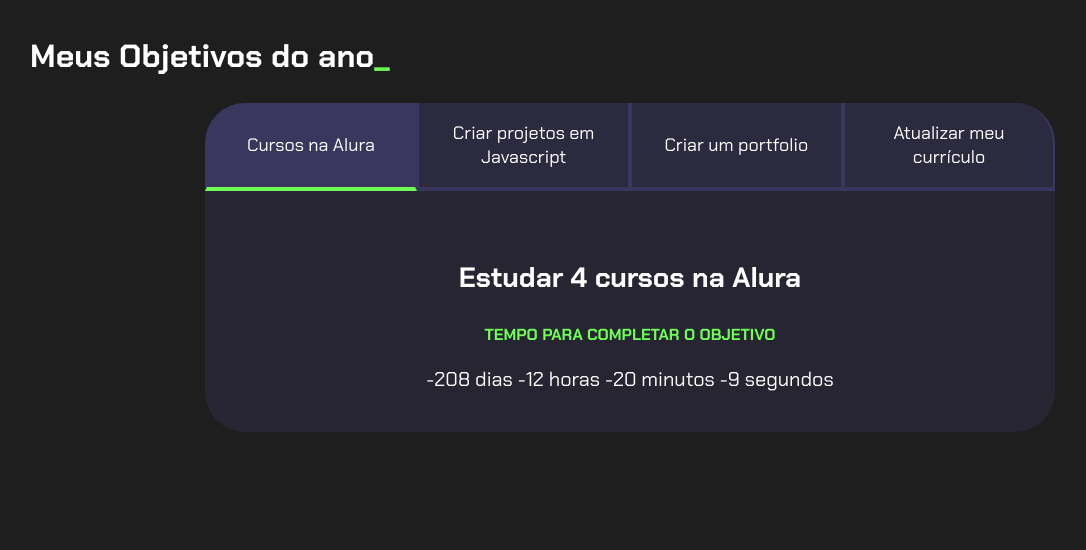
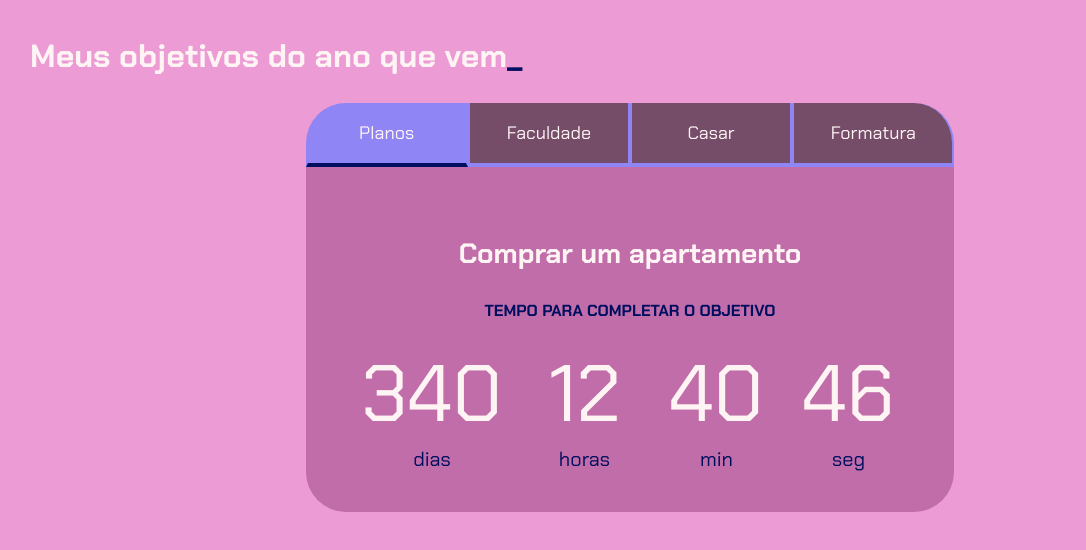
Before and after one commit to emanuelypini/3-ano-1-bimestre, a plain HTML site: page 3ano 1 bimestre/index.html in a window 1280 px wide. Shown: the whole page, without its empty margins (10-1096 px from the left). Drawn offline with Linux system fonts and the light colour scheme.

Commit message:
Add files via upload

```diff
--- a/3ano 1 bimestre/index.html
+++ b/3ano 1 bimestre/index.html
@@ -1,45 +1,116 @@
 <!DOCTYPE html>
 <html lang="pt-br">
+
 <head>
     <meta charset="UTF-8">
     <meta name="viewport" content="width=device-width, initial-scale=1.0">
     <title>Meus objetivos do ano</title>
     <link rel="stylesheet" href="style.css">
 </head>
+
 <body>
     <section class="conteudo-principal">
-        <h2 class="titulo-principal">Meus Objetivos do ano<span>_</span></h2>
+        <h2 class="titulo-principal">Meus objetivos do ano que vem<span>_</span></h2>
         <div class="conteudo">
             <div class="botoes">
-            <button class="botao ativo">Cursos na Alura</button>
-            <button class="botao">Criar projetos em Javascript</button>
-            <button class="botao">Criar um portfolio</button>
-            <button class="botao">Atualizar meu currículo</button>
+                <button class="botao ativo">Planos</button>
+                <button class="botao">Faculdade</button>
+                <button class="botao">Casar</button>
+                <button class="botao">Formatura</button>
             </div>
             <div class="abas-textos">
                 <div class="aba-conteudo ativo">
-                <h3 class="aba-conteudo-titulo-principal">Estudar 4 cursos na Alura</h3>
+                    <h3 class="aba-conteudo-titulo-principal">Comprar um apartamento</h3>
                     <h4 class="aba-conteudo-titulo-secundario">Tempo para completar o objetivo</h4>
-                <div class="contador"></div>
+                    <div class="contador">
+                        <div class="contador-digito">
+                            <p class="contador-digito-numero" id="dias0"></p>
+                            <p class="contador-digito-texto">dias</p>
+                        </div>
+                        <div class="contador-digito">
+                            <p class="contador-digito-numero" id="horas0"></p>
+                            <p class="contador-digito-texto">horas</p>
+                        </div>
+                        <div class="contador-digito">
+                            <p class="contador-digito-numero" id="min0"></p>
+                            <p class="contador-digito-texto">min</p>
+                        </div>
+                        <div class="contador-digito">
+                            <p class="contador-digito-numero" id="seg0"></p>
+                            <p class="contador-digito-texto">seg</p>
+                        </div>
+                    </div>
                 </div>
                 <div class="aba-conteudo">
-                <h3 class="aba-conteudo-titulo-principal">Criar 5 projetos em Javascript</h3>
+                    <h3 class="aba-conteudo-titulo-principal">Começar minha faculdade de Direito</h3>
                     <h4 class="aba-conteudo-titulo-secundario">Tempo para completar o objetivo</h4>
-                <div class="contador"></div>
+                    <div class="contador">
+                        <div class="contador-digito">
+                            <p class="contador-digito-numero" id="dias1"></p>
+                            <p class="contador-digito-texto">dias</p>
+                        </div>
+                        <div class="contador-digito">
+                            <p class="contador-digito-numero" id="horas1"></p>
+                            <p class="contador-digito-texto">horas</p>
+                        </div>
+                        <div class="contador-digito">
+                            <p class="contador-digito-numero" id="min1"></p>
+                            <p class="contador-digito-texto">min</p>
+                        </div>
+                        <div class="contador-digito">
+                            <p class="contador-digito-numero" id="seg1"></p>
+                            <p class="contador-digito-texto">seg</p>
+                        </div>
+                    </div>
                 </div>
                 <div class="aba-conteudo">
                     <h3 class="aba-conteudo-titulo-principal">Criar um portfolio com os meus 3 melhores projetos</h3>
                     <h4 class="aba-conteudo-titulo-secundario">Tempo para completar o objetivo</h4>
-                <div class="contador"></div>
+                    <div class="contador">
+                        <div class="contador-digito">
+                            <p class="contador-digito-numero" id="dias2"></p>
+                            <p class="contador-digito-texto">dias</p>
+                        </div>
+                        <div class="contador-digito">
+                            <p class="contador-digito-numero" id="horas2"></p>
+                            <p class="contador-digito-texto">horas</p>
+                        </div>
+                        <div class="contador-digito">
+                            <p class="contador-digito-numero" id="min2"></p>
+                            <p class="contador-digito-texto">min</p>
+                        </div>
+                        <div class="contador-digito">
+                            <p class="contador-digito-numero" id="seg2"></p>
+                            <p class="contador-digito-texto">seg</p>
+                        </div>
+                    </div>
                 </div>
                 <div class="aba-conteudo">
                     <h3 class="aba-conteudo-titulo-principal">Atualizar meu curriculo com os certificados da Alura</h3>
                     <h4 class="aba-conteudo-titulo-secundario">Tempo para completar o objetivo</h4>
-                <div class="contador"></div>
+                    <div class="contador">
+                        <div class="contador-digito">
+                            <p class="contador-digito-numero" id="dias3"></p>
+                            <p class="contador-digito-texto">dias</p>
+                        </div>
+                        <div class="contador-digito">
+                            <p class="contador-digito-numero" id="horas3"></p>
+                            <p class="contador-digito-texto">horas</p>
+                        </div>
+                        <div class="contador-digito">
+                            <p class="contador-digito-numero" id="min3"></p>
+                            <p class="contador-digito-texto">min</p>
+                        </div>
+                        <div class="contador-digito">
+                            <p class="contador-digito-numero" id="seg3"></p>
+                            <p class="contador-digito-texto">seg</p>
+                        </div>
+                    </div>
                 </div>
             </div>
         </div>
     </section>
     <script src="main.js"></script>
 </body>
+
 </html>
--- a/3ano 1 bimestre/main.js
+++ b/3ano 1 bimestre/main.js
@@ -15,10 +15,13 @@
 }
 
 const contadores = document.querySelectorAll(".contador");
-const tempoObjetivo1 = new Date("2023-10-05T00:00:00");
+const tempoObjetivo1 = new Date("2025-04-05T00:00:00");
+const tempoObjetivo2 = new Date("2025-02-05T00:00:00");
+const tempoObjetivo3 = new Date("2025-09-30T00:00:00");
+const tempoObjetivo4 = new Date("2024-12-01T00:00:00");
 
+const tempos = [tempoObjetivo1,tempoObjetivo2,tempoObjetivo3,tempoObjetivo4];
 
-contadores[0].textContent = calculaTempo(tempoObjetivo1);
 
 function calculaTempo(tempoObjetivo) {
     let tempoAtual = new Date();
@@ -31,6 +34,25 @@
     segundos %= 60;
     minutos %= 60;
     horas %= 24;
+    if (tempoFinal > 0){
+        return [dias,horas,minutos,segundos];
+    } else {
+        return [0,0,0,0];
+    }
+}
 
- return dias + " dias " + horas + " horas " + minutos + " minutos " + segundos + " segundos";
+function atualizaCronometro(){
+    for (let i=0; i<contadores.length;i++){
+        document.getElementById("dias"+i).textContent = calculaTempo(tempos[i])[0];
+        document.getElementById("horas"+i).textContent = calculaTempo(tempos[i])[1];
+        document.getElementById("min"+i).textContent = calculaTempo(tempos[i])[2];
+        document.getElementById("seg"+i).textContent = calculaTempo(tempos[i])[3];
+    }
 }
+
+function comecaCronometro(){
+    atualizaCronometro();
+    setInterval(atualizaCronometro,1000);
+}
+
+comecaCronometro();
--- a/3ano 1 bimestre/style.css
+++ b/3ano 1 bimestre/style.css
@@ -1,12 +1,12 @@
 @import url('https://fonts.googleapis.com/css2?family=Chakra+Petch:wght@400;700&display=swap');
 
 :root {
-    --cor-de-fundo: #1E1E1E;
-    --verde: #6FFF57;
-    --branco: #FFFFFF;
-    --botao-ativo: #3A375E;
-    --botao-inativo: rgba(58, 55, 94, 0.5);
-    --texto-fundo: rgba(58, 55, 94, 0.3);
+    --cor-de-fundo: #ec9bd4;
+    --verde: #000e5f;
+    --branco: #fff4f4;
+    --botao-ativo: #8f85f5;
+    --botao-inativo: rgba(0, 0, 0, 0.5);
+    --texto-fundo: rgba(90, 6, 72, 0.3);
 }
 
 body {
@@ -88,9 +88,29 @@
     color: var(--verde);
     text-transform: uppercase;
 }
+
 .contador{
+    display:flex;
+    justify-content: center;
+    flex-wrap: wrap;
+}
+.contador-digito{
+    padding: 0 16px;
+    text-align: center;
+    min-width: 100px;
+}
+
+.contador-digito-numero{
+    font-size: 80px;
+    margin: 0;
+
+}
+
+.contador-digito-texto{
+    color: var(--verde);
     font-size: 20px;
-    text-align: center;
+    margin: 0;
+
 }
 
 @media screen and (min-width: 768px) {
```
Lines whose indentation alone changed are shown as unchanged.
